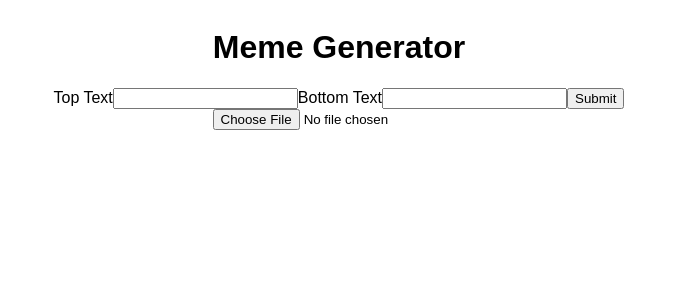
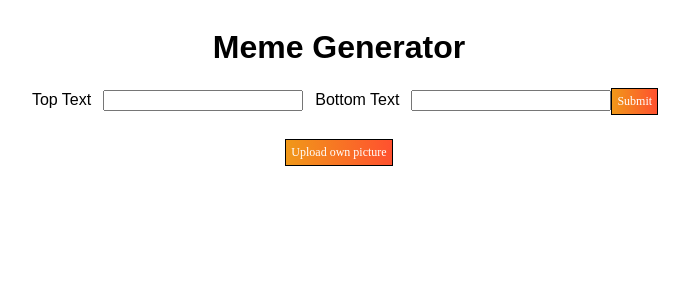
Before and after one commit to OtisB/meme-generator, a React (Create React App) app: page / in a window 1280 px wide. Shown: the top 300 px of the page, without its empty margins (301-990 px from the left). Built offline with nearby package versions, Linux system fonts and the light colour scheme; no server answers.

Commit message:
MODIFIED: button styling, renaming some classNames, added a label for uploads

```diff
--- a/src/App.css
+++ b/src/App.css
@@ -1,3 +1,41 @@
 .App {
   font-family: sans-serif;
 }
+
+label {
+  margin: 12px;
+}
+
+input {
+  width: 15vw;
+}
+
+input[type="file"] {
+  display: none;
+}
+
+button,
+.custom-file-upload,
+.download,
+.reset {
+  border: 1px solid black;
+  font-size: 12px;
+  font-family: "Righteous", cursive;
+  color: white;
+  padding: 5px;
+  margin-bottom: 12px;
+}
+
+button,
+.custom-file-upload {
+  background: #ff512f;
+  /* fallback for old browsers */
+  background: -webkit-linear-gradient(to right,
+      #f09819,
+      #ff512f);
+  /* Chrome 10-25, Safari 5.1-6 */
+  background: linear-gradient(to right,
+      #f09819,
+      #ff512f);
+  /* W3C, IE 10+/ Edge, Firefox 16+, Chrome 26+, Opera 12+, Safari 7+ */
+}
--- a/src/components/Main.jsx
+++ b/src/components/Main.jsx
@@ -51,7 +51,10 @@ function Main() {
         <button className='next-button' onClick={handleNextPicture} disabled={picIndex === memes.length - 1}>Next Picture</button>
       </div>}
       {/*acceept works for (IE 10+, Edge (EdgeHTML), Edge (Chromium), Chrome, Firefox 42+) */}
-      <input type="file" name="fileUpload" id="fileUpload" onChange={handlePictureUpload} accept=".jpeg,.jpg, .png" />
+      <label htmlFor="file-upload" className="custom-file-upload">
+        Upload own picture
+      </label>
+      <input type="file" id="file-upload" onChange={handlePictureUpload} accept=".jpeg,.jpg, .png" />
       {memes && <Meme
         memes={memes}
         picIndex={picIndex}
--- a/src/components/Meme.css
+++ b/src/components/Meme.css
@@ -1,9 +1,10 @@
-.meme {
+.meme-container {
   display: flex;
   flex-direction: column;
   justify-content: center;
   align-items: center;
   width: max-content;
+  overflow-wrap: break-word;
   text-align: center;
   position: relative;
 }
@@ -17,7 +18,7 @@
 
 .meme-text {
   font-family: Impact, Haettenschweiler, 'Arial Narrow Bold', sans-serif;
-  font-size: 3rem;
+  font-size: 2rem;
   color: white;
   -webkit-text-stroke: 1px black;
   position: absolute;
--- a/src/components/Meme.jsx
+++ b/src/components/Meme.jsx
@@ -2,7 +2,7 @@ import './Meme.css';
 function Meme({ memes, picIndex, memeText, customPic }) {
 
   return (
-    <div className="meme">
+    <div className="meme-container">
       <h2 className='meme-text top'>{memeText.topText}</h2>
       {memes.length ? (<img
         className='meme-picture'
```
